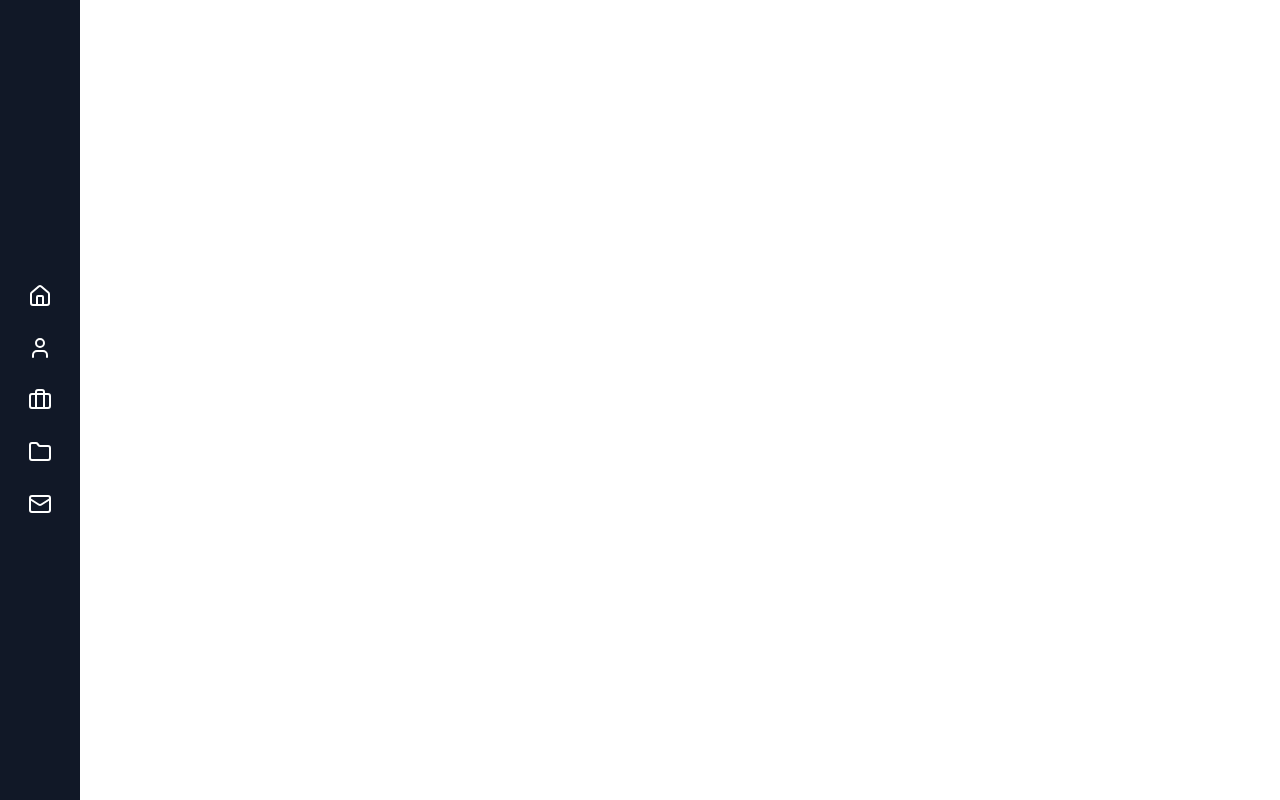
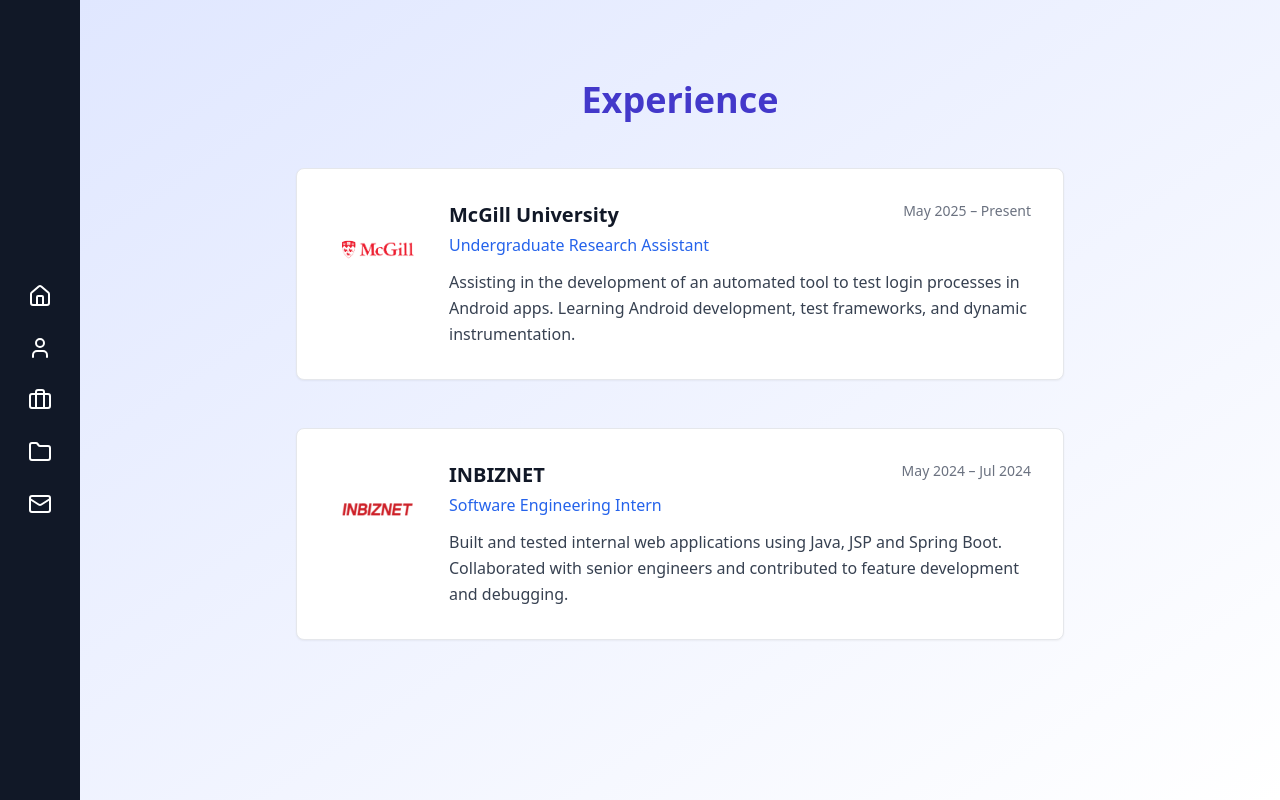
Before and after one commit to NaraYun0614/portfolio-frontend, a React (Create React App) app: page /experience in a window 1280 px wide. Built offline with nearby package versions, Linux system fonts and the light colour scheme.

Commit message:
Worked on Experience page

```diff
--- a/src/App.js
+++ b/src/App.js
@@ -5,6 +5,7 @@ import Projects from './Projects';
 import Sidebar from './components/Sidebar';
 import About from './About';
 import Contact from './Contact';
+import Experience from './Experience';
 
 function App() {
   return (
@@ -18,6 +19,7 @@ function App() {
             <Route path="/projects" element={<Projects />} />
             <Route path="/about" element={<About />} />
             <Route path="/contact" element={<Contact />} />
+            <Route path="/experience" element={<Experience />} />
           </Routes>
         </main>
       </div>
--- /dev/null
+++ b/src/Experience.js
@@ -0,0 +1,85 @@
+import React from 'react';
+
+function Experience() {
+  const experiences = [
+    {
+      company: 'McGill University',
+      title: 'Undergraduate Research Assistant',
+      date: 'May 2025 – Present',
+      description: 'Assisting in the development of an automated tool to test login processes in Android apps. Learning Android development, test frameworks, and dynamic instrumentation.',
+      logo: '/experience/mcgill.png',
+      link: 'https://www.mcgill.ca'
+    },
+    {
+      company: 'INBIZNET',
+      title: 'Software Engineering Intern',
+      date: 'May 2024 – Jul 2024',
+      description: 'Built and tested internal web applications using Java, JSP and Spring Boot. Collaborated with senior engineers and contributed to feature development and debugging.',
+      logo: '/experience/inbiznet.png',
+      link: 'https://www.inbiznetcorp.com/Index.inbiz'
+    }
+  ];
+
+  return (
+    <div className="min-h-screen bg-gradient-to-br from-indigo-100 to-white px-6 py-20">
+      <h1 className="text-4xl font-bold text-center text-indigo-700 mb-12">Experience</h1>
+      <div className="max-w-3xl mx-auto space-y-8">
+
+        <div className="space-y-12">
+          {experiences.map((exp, index) => (
+            <div
+              key={index}
+              className="bg-white rounded-lg shadow-sm border border-gray-200 p-8 hover:shadow-md transition-shadow duration-200"
+            >
+              <div className="flex items-start gap-6">
+                {/* Logo */}
+                <div className="flex-shrink-0 w-24 h-24 bg-white rounded-xl flex items-center justify-center">
+                  <img
+                    src={exp.logo}
+                    alt={exp.company}
+                    className="w-20 h-20 object-contain"
+                    onError={(e) => {
+                      e.target.style.display = 'none';
+                      e.target.nextSibling.style.display = 'flex';
+                    }}
+                  />
+                  <div className="w-12 h-12 bg-blue-500 rounded-lg hidden items-center justify-center text-white font-semibold">
+                    {exp.company.charAt(0)}
+                  </div>
+                </div>
+
+                {/* Content */}
+                <div className="flex-1">
+                  <div className="flex flex-col sm:flex-row sm:items-start sm:justify-between mb-3">
+                    <div>
+                      <h2 className="text-xl font-semibold text-gray-900 mb-1">
+                        <a
+                          href={exp.link}
+                          target="_blank"
+                          rel="noopener noreferrer"
+                          className="hover:text-blue-600 transition-colors"
+                        >
+                          {exp.company}
+                        </a>
+                      </h2>
+                      <p className="text-blue-600 font-medium">{exp.title}</p>
+                    </div>
+                    <span className="text-sm text-gray-500 mt-2 sm:mt-0">
+                      {exp.date}
+                    </span>
+                  </div>
+
+                  <p className="text-gray-700 leading-relaxed">
+                    {exp.description}
+                  </p>
+                </div>
+              </div>
+            </div>
+          ))}
+        </div>
+      </div>
+    </div>
+  );
+}
+
+export default Experience;
```
Also changed, not shown: public/experience/inbiznet.png (added), public/experience/mcgill.png (added).
